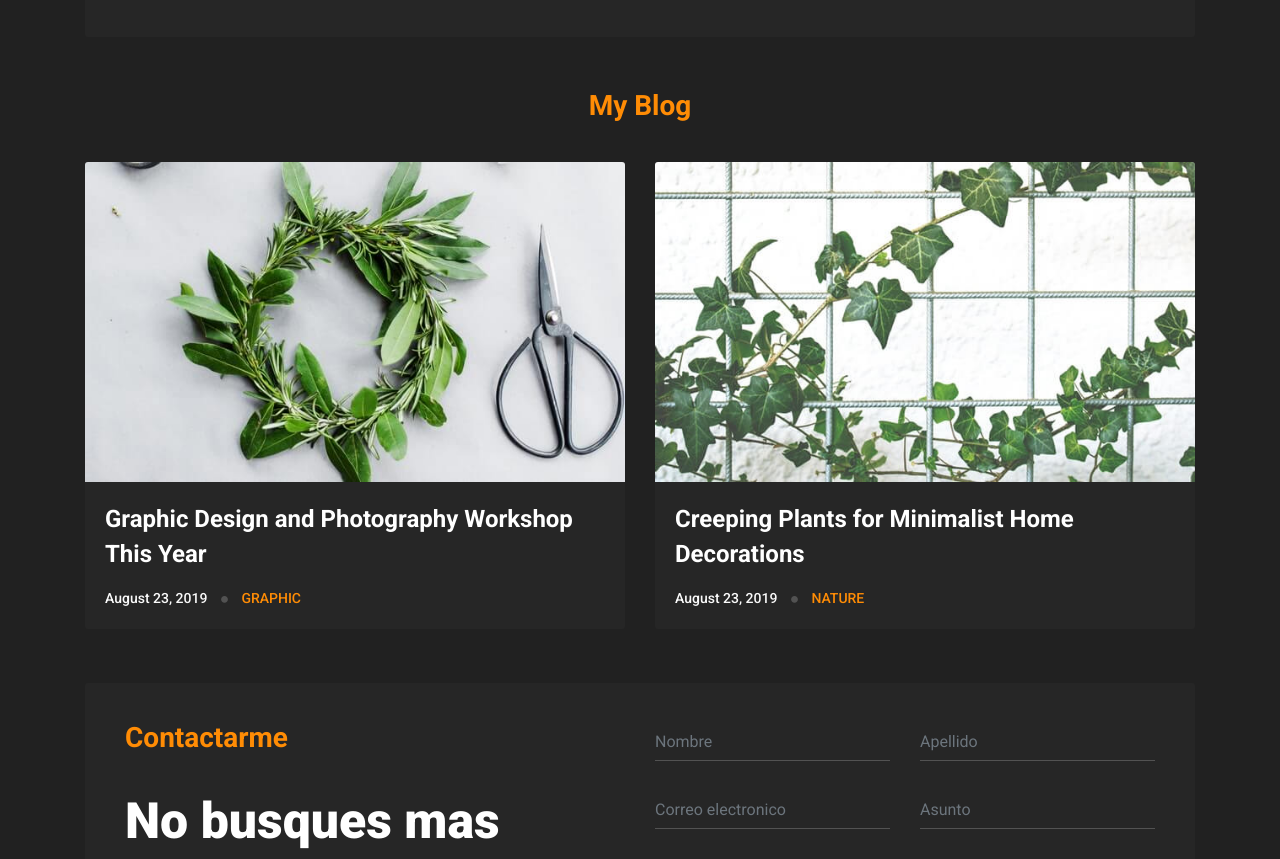
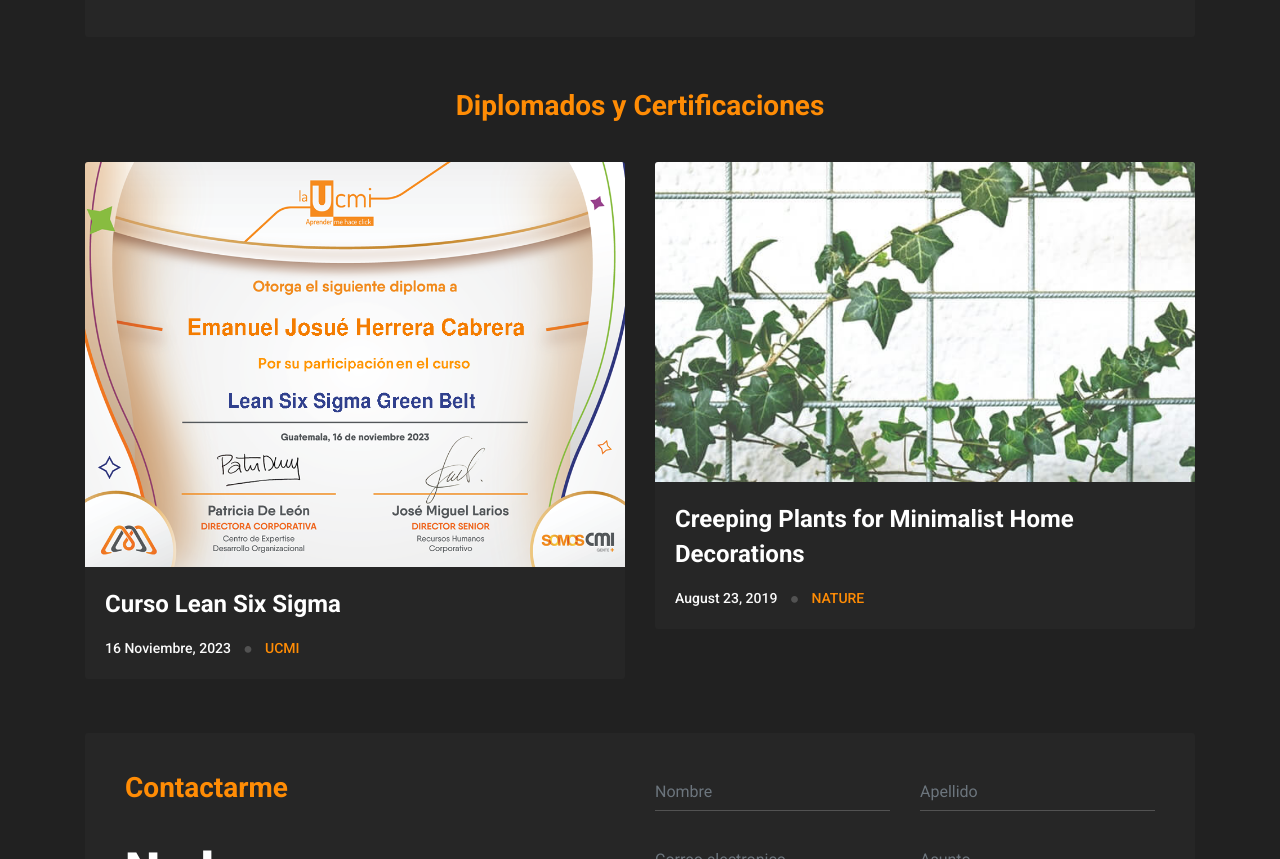
Before and after one commit to Kurobaza96/cvexample, a plain HTML site: page index.html in a window 1280 px wide. Shown: the part 2430-3289 px from the top of the page. Drawn offline with Linux system fonts and the light colour scheme.

Commit message:
avanzando7

```diff
--- a/index.html
+++ b/index.html
@@ -376,7 +376,7 @@
         <div class="container">
             <div class="box-content">
                 <div class="section-title">
-                    <h3>My Portfolio</h3>
+                    <h3>Mi Portfolio</h3>
                 </div>
                 <div class="portfolio-filter-menu">
                     <ul>
@@ -502,18 +502,18 @@
     <div id="blog" class="blog segments">
         <div class="container">
             <div class="section-title">
-                <h3>My Blog</h3>
+                <h3>Diplomados y Certificaciones</h3>
             </div>
             <div class="row">
                 <div class="col-md-6">
                     <div class="content">
                         <div class="image">
-                            <img src="images/blog1.jpg" alt="">
+                            <img src="images/LSSGB.png" alt="">
                         </div>
                         <div class="blog-title">
-                            <h4><a href="#">Graphic Design and Photography Workshop This Year</a></h4>
+                            <h4><a href="#">Curso Lean Six Sigma</a></h4>
                             <div class="date">
-                                August 23, 2019 <i class="fas fa-circle"></i> <a href=""><span>GRAPHIC</span></a>
+                                16 Noviembre, 2023 <i class="fas fa-circle"></i> <a href=""><span>UCMI</span></a>
                             </div>
                         </div>
                     </div>
```
Also changed, not shown: images/LSSGB.png (added).
